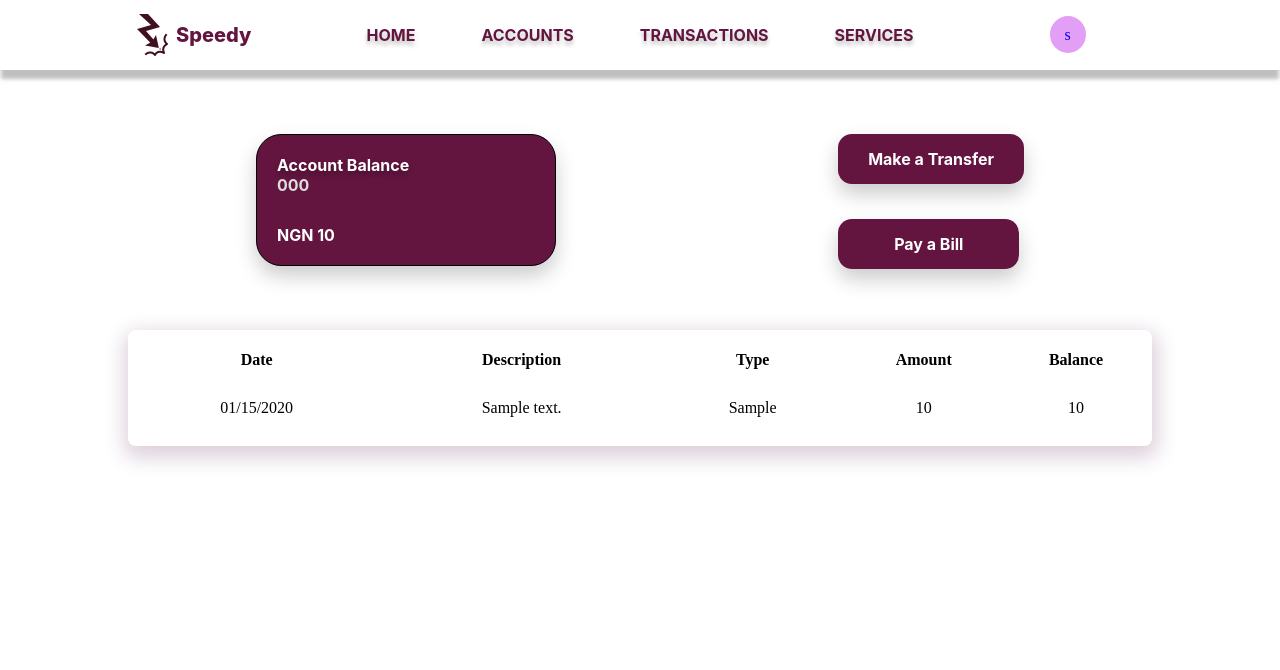
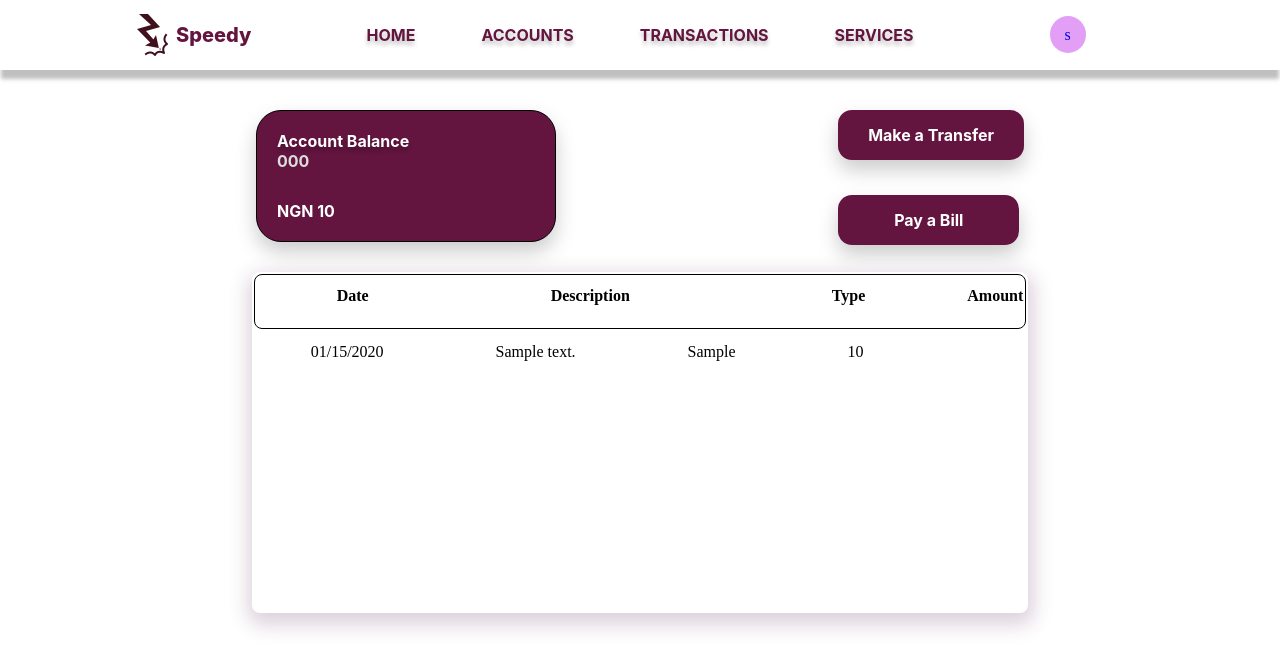
Before and after one commit to Cheerio-ban/Speedy, a Flask app: template app/templates/transactions.html in a window 1280 px wide. Shown: the top 670 px of the page. Run offline with Flask 3, Linux system fonts and the light colour scheme; the template is opened without the code that fills it: values that come from a table or form of the project are taken from there, others are empty; tables that the repository leaves empty hold one stand-in row (values such as "Sample post").

Commit message:
Further updates to the transactions html

```diff
--- a/api/v1/views/__init__.py
+++ b/api/v1/views/__init__.py
@@ -6,3 +6,5 @@ app_views = Blueprint('app_views', __name__, url_prefix="/api/v1")
 from api.v1.views.users import *
 from api.v1.views.customers import *
 from api.v1.views.error_handler import *
+from api.v1.views.accounts import *
+from api.v1.views.transactions import *
--- a/app/models.py
+++ b/app/models.py
@@ -115,6 +115,7 @@ class Transaction(db.Model):
   transaction_type = db.Column(db.String(240))
   amount = db.Column(db.Integer)
   timestamp = db.Column(db.DateTime)
+  balance = db.Column(db.Integer)
 
   def format_time(self, time):
     """Format time"""
--- a/app/static/styles/transactions.css
+++ b/app/static/styles/transactions.css
@@ -13,7 +13,7 @@
 .top-btn {
   display: flex;
   justify-content: space-between;
-  margin: 5% 20%;
+  margin: 40px 20% 30px 20%;
 }
 
 .top-btn p {
@@ -86,26 +86,51 @@
   box-shadow: 0px 10px 20px 0px #cccccc;
 }
 
-table {
-  width: 80%;
+.list-head {
+  min-width: 600px;
+  table-layout: fixed;
   margin: 0 auto;
   box-shadow: 1px 7px 20px 5px #ddd1dc;
-  max-height: 500px;
+  border-radius: 8px;
+
 }
 
-.list-head {
-  margin: 0 10%;
-  height: 55px;
+
+
+.list-head tbody{
+  display: block;
+  width: 100%;
   overflow-y: scroll;
-  border-radius: 8px;
-  border: 2px soiid rgba(73, 33, 71, 0.25)
+  height: 280px;
 }
 
+.list-head thead tr{
+  display: block;
+  align-items: center;
+}
 .list-head > p {
   color: #000;
   font-family: Inter;
   font-size: 24px;
   font-weight: 700;
+}
+
+th{
+  text-align: center;
+}
+
+
+table thead th:nth-child(1){
+  padding: 10px 80px;
+}
+table thead th:nth-child(2), table thead th:nth-child(3){
+  padding: 10px 100px;
+
+}
+td{
+  background-color: white;
+  padding: 10px 55px;
+  text-align: center;
 }
 
 .list-coll {
@@ -123,11 +148,7 @@ table {
   font-weight: 700;
 }
 
-td{
-  background-color: white;
-  padding: 10px;
-  text-align: center;
-}
+
 
 
 
--- a/app/static/styles/user_profile.css
+++ b/app/static/styles/user_profile.css
@@ -232,6 +232,8 @@ header span{
 
 }
 
+
+
 .param p{
     font-family: 'Baloo Thambi 2';
     font-size: 15px;
--- a/app/templates/_transactions.html
+++ b/app/templates/_transactions.html
@@ -4,5 +4,4 @@
     <td>{{ transaction.description |default("") }}</td>
     <td>{{ transaction.transaction_type }}</td>
     <td>{{ transaction.amount }}</td>
-    <td>{{ account.balance }}</td>
   </tr>
--- a/app/templates/transactions.html
+++ b/app/templates/transactions.html
@@ -16,16 +16,20 @@
     </div>
   </div>
   <table class="list-head">
+    <thead>
       <tr>
         <th>Date</th>
         <th>Description</th>
         <th>Type</th>
         <th>Amount</th>
-      <th>Balance</th>
       </tr>
+    </thead>
+    <tbody>
       {% for transaction in transactions %}
       {% include '_transactions.html' %}
       {% endfor %}
+    </tbody>
+
   </table>
 
 </div>
```
Also changed, not shown: api/v1/views/accounts.py (added, +21 -0 lines), api/v1/views/transactions.py (added, +18 -0 lines), app.db. Lines whose indentation alone changed are shown as unchanged.
